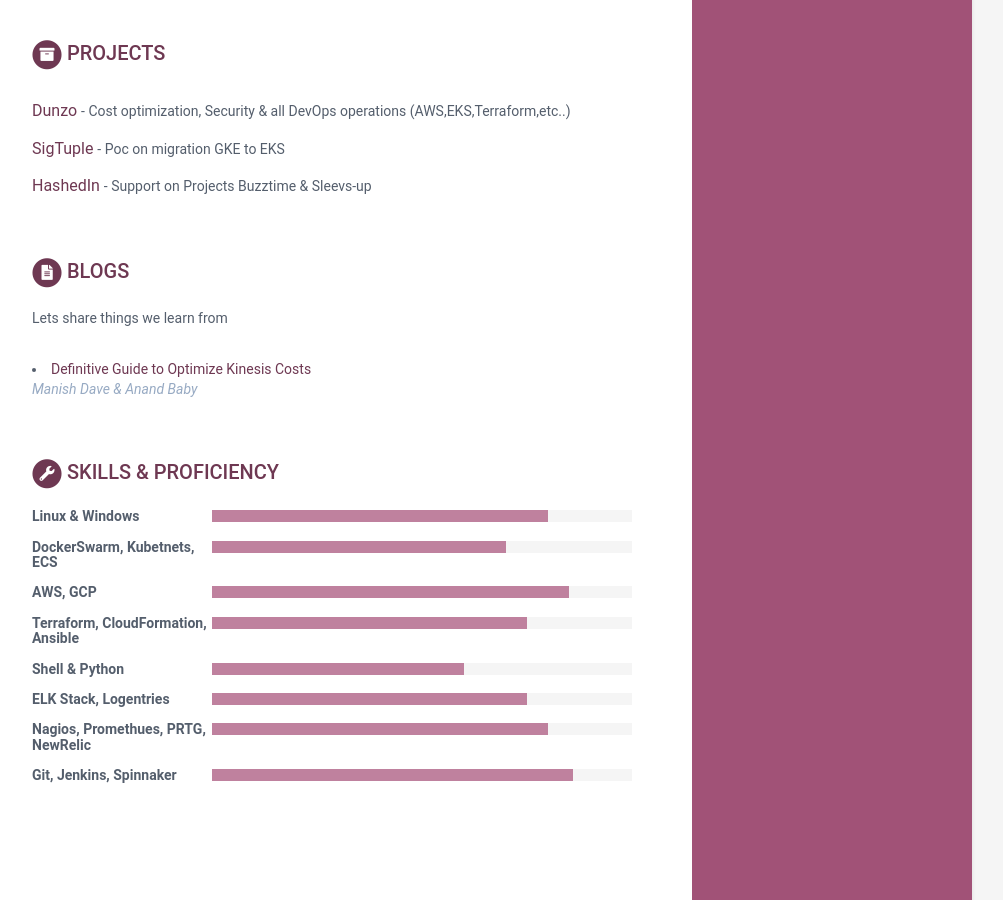
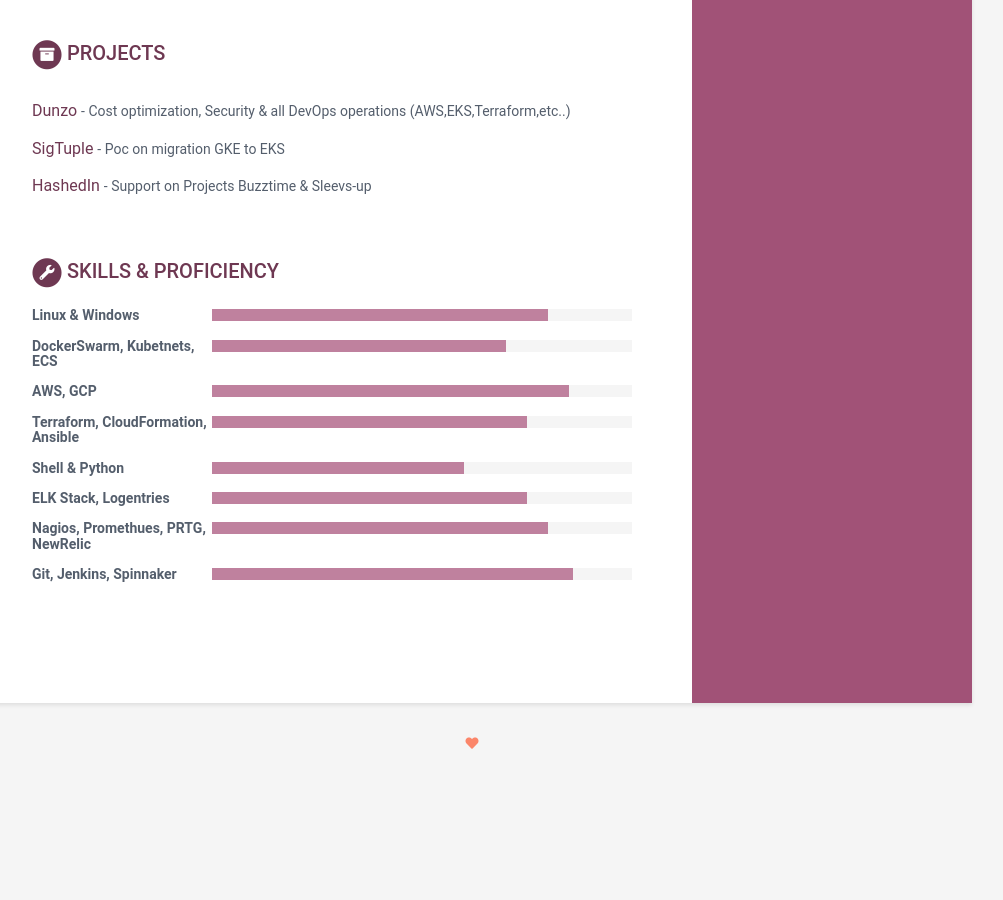
Before and after one commit to AnandBaby/anandbaby.github.io, a Jekyll site: the page built from index.html, in a window 1280 px wide and 900 px high, scrolled down 1423 px. Shown: the whole window, without its empty margins (168-1171 px from the left). Built offline with Jekyll 4.4.1, drawn with Linux system fonts in a browser that asks for light colours; after the commit the page ends 2207 px from its top, so only the background shows below that.

Commit message:
Additions

```diff
--- a/_data/data.yml
+++ b/_data/data.yml
@@ -137,15 +137,6 @@ projects:
         link: "https://hashedin.com/"
         tagline: "Support on Projects Buzztime & Sleevs-up"
 
-publications:
-    title: Blogs
-    intro: |
-      Lets share things we learn from
-    papers:
-      - title: Definitive Guide to Optimize Kinesis Costs
-        link: "https://hashedin.com/blog/definitive-guide-to-optimize-kinesis-costs/"
-        authors: Manish Dave & Anand Baby
-
 skills:
     title: Skills &amp; Proficiency
 
```
